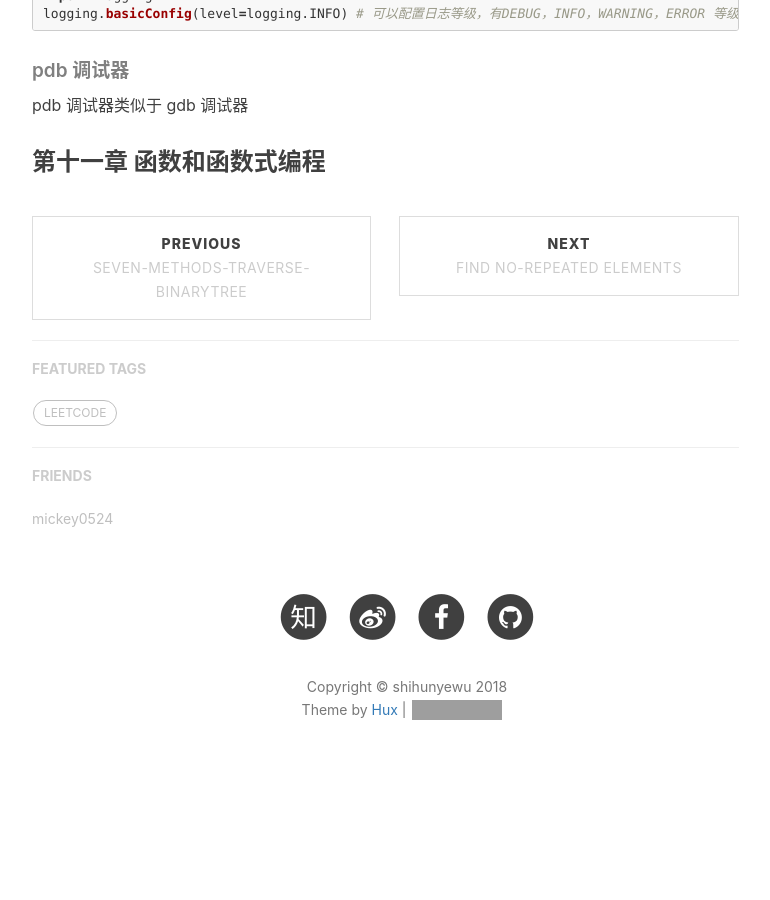
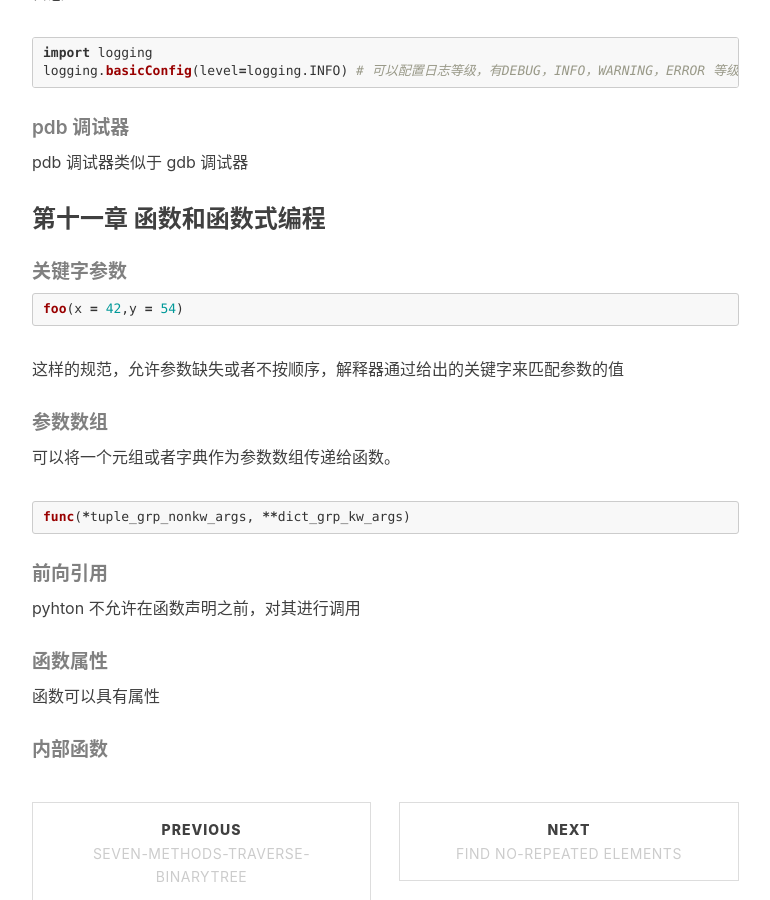
Before and after one commit to shihunyewu/shihunyewu.github.io, a Jekyll site: the page built from _posts/2018-04-03-Python-note.md, in a window 1280 px wide and 900 px high, scrolled down 21350 px. Shown: the whole window, without its empty margins (233-1003 px from the left). Built offline with Jekyll 4.4.1, drawn with Linux system fonts in a browser that asks for light colours; nearby versions of some CDN libraries; comment, search, counter and statistics services are not loaded; before the commit the page ends 22164 px from its top, so only the background shows below that; grey boxes are pictures that could not be loaded.

Commit message:
python 第 11 章

````diff
--- a/_posts/2018-04-03-Python-note.md
+++ b/_posts/2018-04-03-Python-note.md
@@ -998,3 +1000,28 @@ pdb 调试器类似于 gdb 调试器
 
 
 ### 第十一章 函数和函数式编程
+
+##### 关键字参数
+
+```python
+foo(x = 42,y = 54)
+```
+这样的规范，允许参数缺失或者不按顺序，解释器通过给出的关键字来匹配参数的值
+
+##### 参数数组
+
+可以将一个元组或者字典作为参数数组传递给函数。
+```python
+func(*tuple_grp_nonkw_args, **dict_grp_kw_args)
+```
+
+##### 前向引用
+
+pyhton 不允许在函数声明之前，对其进行调用
+
+
+##### 函数属性
+
+函数可以具有属性
+
+##### 内部函数
````
Also changed, not shown: other parts of _posts/2018-04-03-Python-note.md (+2 -0 lines).
